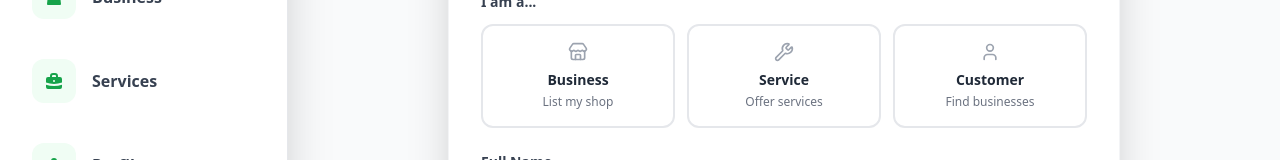
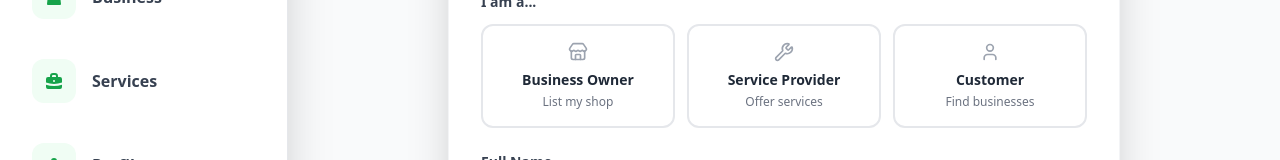
Before and after one commit to itssakib09/dakshinkhan-direct, a React (Vite) app: page /signup in a window 1280 px wide. Shown: the part 306-466 px from the top of the page. Built offline with nearby package versions, Linux system fonts and the light colour scheme; no server answers.

Commit message:
Signup Page Role Name Update

```diff
--- a/src/pages/Signup.jsx
+++ b/src/pages/Signup.jsx
@@ -33,13 +33,13 @@ function Signup() {
     {
       id: 'business',
       icon: Store,
-      title: 'Business',
+      title: 'Business Owner',
       description: 'List my shop'
     },
     {
       id: 'service',
       icon: Wrench,
-      title: 'Service',
+      title: 'Service Provider',
       description: 'Offer services'
     },
     {
```
